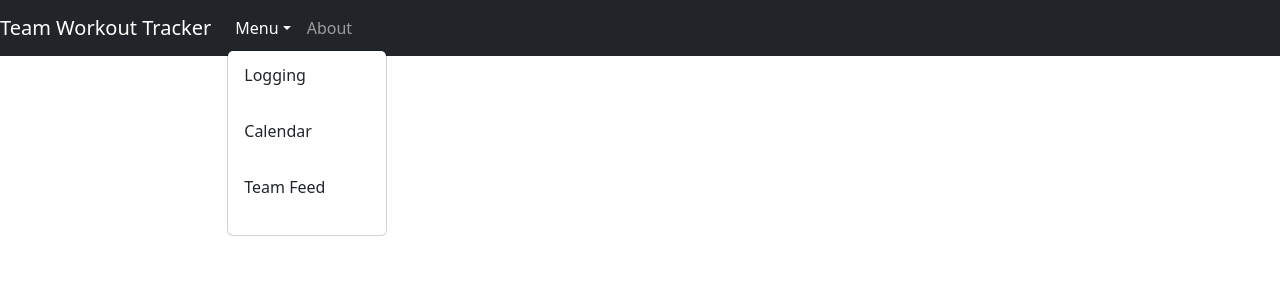
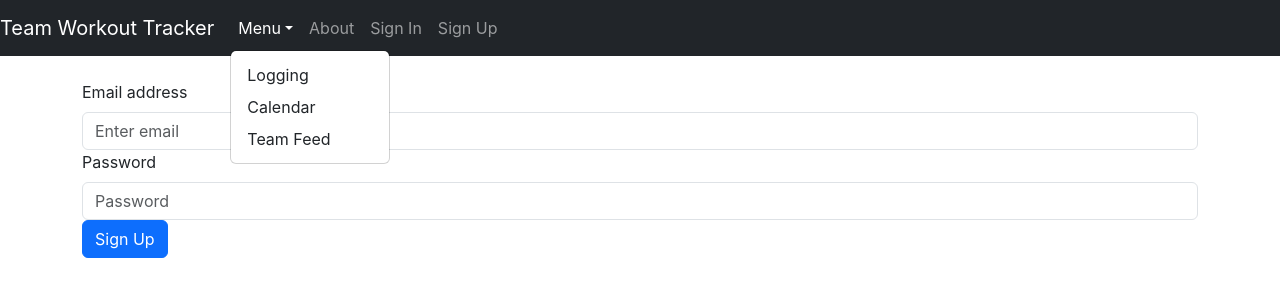
Before and after one commit to eleon024/team_workout_tracker, a React (Create React App) app in the folder workout/: page /#/signup in a window 1280 px wide. Both pictures are taken after a click on the button "Menu". Shown: the top 300 px of the page. Built offline with nearby package versions, Linux system fonts and the light colour scheme; no server answers.

Commit message:
Updated stuff

```diff
--- a/workout/package.json
+++ b/workout/package.json
@@ -9,6 +9,8 @@
     "@fullcalendar/react": "^6.1.15",
     "bootstrap": "^5.3.3",
     "cra-template": "1.2.0",
+    "dotenv": "^16.4.7",
+    "firebase": "^11.3.1",
     "react": "^19.0.0",
     "react-bootstrap": "^2.10.9",
     "react-dom": "^19.0.0",
--- a/workout/src/App.js
+++ b/workout/src/App.js
@@ -1,13 +1,23 @@
 import React from 'react';
 import { HashRouter as Router, Routes, Route, Link } from 'react-router-dom';
-import { Container, Navbar, Nav, NavDropdown } from 'react-bootstrap';
+import { Container, Navbar, Nav, NavDropdown, Button } from 'react-bootstrap';
 import Logging from './Logging';
 import Calendar from './Calendar';
 import Social from './Social';
+import SignIn from './SignIn';
+import SignUp from './SignUp';
+import PrivateRoute from './PrivateRoute';
+import { useAuth } from './useAuth';
+import { auth } from './firebase';
 import 'bootstrap/dist/css/bootstrap.min.css';
 
+function App() {
+  const { currentUser } = useAuth();
 
-function App() {
+  const handleSignOut = () => {
+    auth.signOut();
+  };
+
   return (
     <Router>
       <div className="App">
@@ -16,36 +26,39 @@ function App() {
           <Navbar.Toggle aria-controls="basic-navbar-nav" />
           <Navbar.Collapse id="basic-navbar-nav">
             <Nav className="mr-auto">
-              {/* General Dropdown Menu */}
               <NavDropdown title="Menu" id="basic-nav-dropdown">
-                <NavDropdown.Item as={Link} to="/logging">
-                  Logging
-                </NavDropdown.Item>
-                <br></br>
-                <NavDropdown.Item as={Link} to="/calendar">
-                  Calendar
-                </NavDropdown.Item>
-                <br></br>
-                <NavDropdown.Item as={Link} to="/social">
-                  Team Feed
-                </NavDropdown.Item>
-                <br></br>
+                <NavDropdown.Item as={Link} to="/logging">Logging</NavDropdown.Item>
+                <NavDropdown.Item as={Link} to="/calendar">Calendar</NavDropdown.Item>
+                <NavDropdown.Item as={Link} to="/social">Team Feed</NavDropdown.Item>
               </NavDropdown>
-              {/* Additional Nav Links if needed */}
               <Nav.Link as={Link} to="/about">About</Nav.Link>
+              {!currentUser ? (
+                <>
+                  <Nav.Link as={Link} to="/signin">Sign In</Nav.Link>
+                  <Nav.Link as={Link} to="/signup">Sign Up</Nav.Link>
+                </>
+              ) : (
+                <>
+                  <Nav.Link as={Link} to="/logging">Logging</Nav.Link>
+                  <Nav.Link as={Link} to="/calendar">Calendar</Nav.Link>
+                  <Nav.Link as={Link} to="/social">Social</Nav.Link>
+                  <Button variant="outline-light" onClick={handleSignOut}>Sign Out</Button>
+                </>
+              )}
             </Nav>
           </Navbar.Collapse>
         </Navbar>
         <Container className="mt-4">
           <Routes>
-            {/* Route to Logging.js component */}
-            <Route path="/logging" element={<Logging />} />
-            {/* Define additional routes here */}
-            <Route path="/calendar" element={<Calendar/> }/>
-            <Route path="/social" element={<Social/> }/>
+            <Route path="/signin" element={<SignIn />} />
+            <Route path="/signup" element={<SignUp />} />
             <Route path="/about" element={<div>A team workout tracker by Edgar, Carter, Ben, and MDP.</div>} />
-            {/* Default route */}
             <Route path="/" element={<div>Welcome to My New Project!</div>} />
+            <Route element={<PrivateRoute />}>
+              <Route path="/logging" element={<Logging />} />
+              <Route path="/calendar" element={<Calendar />} />
+              <Route path="/social" element={<Social />} />
+            </Route>
           </Routes>
         </Container>
       </div>
--- /dev/null
+++ b/workout/src/PrivateRoute.js
@@ -0,0 +1,10 @@
+// src/PrivateRoute.js
+import React from 'react';
+import { Navigate, Outlet } from 'react-router-dom';
+import { auth } from './firebase';
+
+const PrivateRoute = () => {
+  return auth.currentUser ? <Outlet /> : <Navigate to="/sign-in" />;
+};
+
+export default PrivateRoute;
--- /dev/null
+++ b/workout/src/SignIn.js
@@ -0,0 +1,57 @@
+import React, { useState } from 'react';
+import { Form, Button, Alert } from 'react-bootstrap';
+import { auth } from './firebase';
+import { signInWithEmailAndPassword } from 'firebase/auth';
+import { useNavigate } from 'react-router-dom';
+
+const SignIn = () => {
+  const navigate = useNavigate();
+  const [email, setEmail] = useState('');
+  const [password, setPassword] = useState('');
+  const [errorMessage, setErrorMessage] = useState('');
+
+  const handleSignIn = async (e) => {
+    e.preventDefault();
+    try {
+      await signInWithEmailAndPassword(auth, email, password);
+      navigate('/logging'); // Redirect to logging page after sign in
+    } catch (error) {
+      setErrorMessage(error.message);
+    }
+  };
+
+  return (
+    <>
+      {errorMessage && <Alert variant="danger">{errorMessage}</Alert>}
+      <Form onSubmit={handleSignIn}>
+        <Form.Group controlId="formBasicEmail">
+          <Form.Label>Email address</Form.Label>
+          <Form.Control
+            type="email"
+            placeholder="Enter email"
+            value={email}
+            onChange={(e) => setEmail(e.target.value)}
+            required
+          />
+        </Form.Group>
+
+        <Form.Group controlId="formBasicPassword">
+          <Form.Label>Password</Form.Label>
+          <Form.Control
+            type="password"
+            placeholder="Password"
+            value={password}
+            onChange={(e) => setPassword(e.target.value)}
+            required
+          />
+        </Form.Group>
+
+        <Button variant="primary" type="submit" style={{ marginTop: '20px' }}>
+          Sign In
+        </Button>
+      </Form>
+    </>
+  );
+};
+
+export default SignIn;
--- /dev/null
+++ b/workout/src/SignUp.js
@@ -0,0 +1,62 @@
+// src/SignUp.js
+import React, { useState } from 'react';
+import { useNavigate } from 'react-router-dom';
+import { Form, Button, Alert } from 'react-bootstrap';
+import { auth } from './firebase';
+import { createUserWithEmailAndPassword } from 'firebase/auth';
+
+const SignUp = () => {
+  const [email, setEmail] = useState('');
+  const [password, setPassword] = useState('');
+  const [successMessage, setSuccessMessage] = useState('');
+  const [errorMessage, setErrorMessage] = useState('');
+  const navigate = useNavigate();
+
+  const handleSignUp = async (e) => {
+    e.preventDefault();
+    try {
+      await createUserWithEmailAndPassword(auth, email, password);
+      setSuccessMessage('Sign up successful!');
+      setErrorMessage('');
+      setTimeout(() => {
+        navigate('/logging'); // Redirect to log workout page
+      }, 2000); // Redirect after 2 seconds
+    } catch (error) {
+      console.error(error);
+      setErrorMessage(error.message);
+      setSuccessMessage('');
+    }
+  };
+
+  return (
+    <>
+      {successMessage && <Alert variant="success">{successMessage}</Alert>}
+      {errorMessage && <Alert variant="danger">{errorMessage}</Alert>}
+      <Form onSubmit={handleSignUp}>
+        <Form.Group controlId="formBasicEmail">
+          <Form.Label>Email address</Form.Label>
+          <Form.Control
+            type="email"
+            placeholder="Enter email"
+            value={email}
+            onChange={(e) => setEmail(e.target.value)}
+          />
+        </Form.Group>
+        <Form.Group controlId="formBasicPassword">
+          <Form.Label>Password</Form.Label>
+          <Form.Control
+            type="password"
+            placeholder="Password"
+            value={password}
+            onChange={(e) => setPassword(e.target.value)}
+          />
+        </Form.Group>
+        <Button variant="primary" type="submit">
+          Sign Up
+        </Button>
+      </Form>
+    </>
+  );
+};
+
+export default SignUp;
--- a/workout/src/firebase.js
+++ b/workout/src/firebase.js
@@ -11,7 +11,6 @@ const firebaseConfig = {
   storageBucket: process.env.REACT_APP_FIREBASE_STORAGE_BUCKET,
   messagingSenderId: process.env.REACT_APP_FIREBASE_MESSAGING_SENDER_ID,
   appId: process.env.REACT_APP_FIREBASE_APP_ID,
-  measurementId: process.env.REACT_APP_FIREBASE_MEASUREMENT_ID,
 };
 
 
--- a/workout/src/index.js
+++ b/workout/src/index.js
@@ -1,17 +1,16 @@
 import React from 'react';
-import ReactDOM from 'react-dom/client';
+import ReactDOM from 'react-dom/client'; // Import from 'react-dom/client'
+import App from './App';
+import { AuthProvider } from './useAuth';
 import './index.css';
-import App from './App';
-import reportWebVitals from './reportWebVitals';
+import 'bootstrap/dist/css/bootstrap.min.css';
 
-const root = ReactDOM.createRoot(document.getElementById('root'));
+const root = ReactDOM.createRoot(document.getElementById('root')); // Create a root using createRoot
+
 root.render(
   <React.StrictMode>
-    <App />
+    <AuthProvider>
+      <App />
+    </AuthProvider>
   </React.StrictMode>
 );
-
-// If you want to start measuring performance in your app, pass a function
-// to log results (for example: reportWebVitals(console.log))
-// or send to an analytics endpoint. Learn more: https://bit.ly/CRA-vitals
-reportWebVitals();
--- /dev/null
+++ b/workout/src/useAuth.js
@@ -0,0 +1,26 @@
+import React, { createContext, useContext, useState, useEffect } from 'react';
+import { auth } from './firebase'; // Firebase auth instance
+
+const AuthContext = createContext(); // Create the context
+
+export const AuthProvider = ({ children }) => {
+  const [currentUser, setCurrentUser] = useState(null); // Store user in state
+
+  useEffect(() => {
+    const unsubscribe = auth.onAuthStateChanged(user => {
+      setCurrentUser(user); // Update currentUser when auth state changes
+    });
+    return unsubscribe; // Cleanup listener on unmount
+  }, []);
+
+  return (
+    <AuthContext.Provider value={{ currentUser }}> {/* Provide the current user to context */}
+      {children}
+    </AuthContext.Provider>
+  );
+};
+
+// Custom hook to access AuthContext
+export const useAuth = () => {
+  return useContext(AuthContext); // Return currentUser from context
+};
```
Also changed, not shown: workout/src/ManageProfile.js (added), 2 other files (tests, documents, lock files or other folders).
